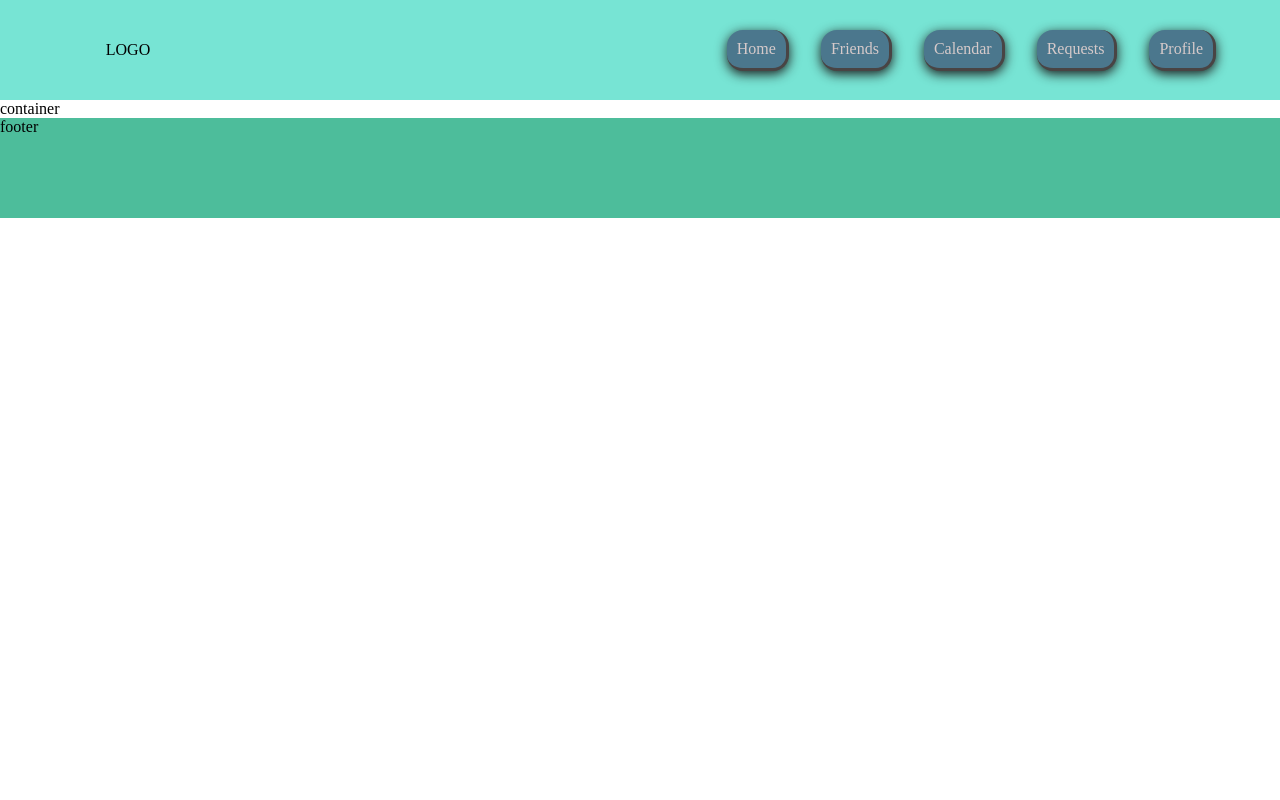
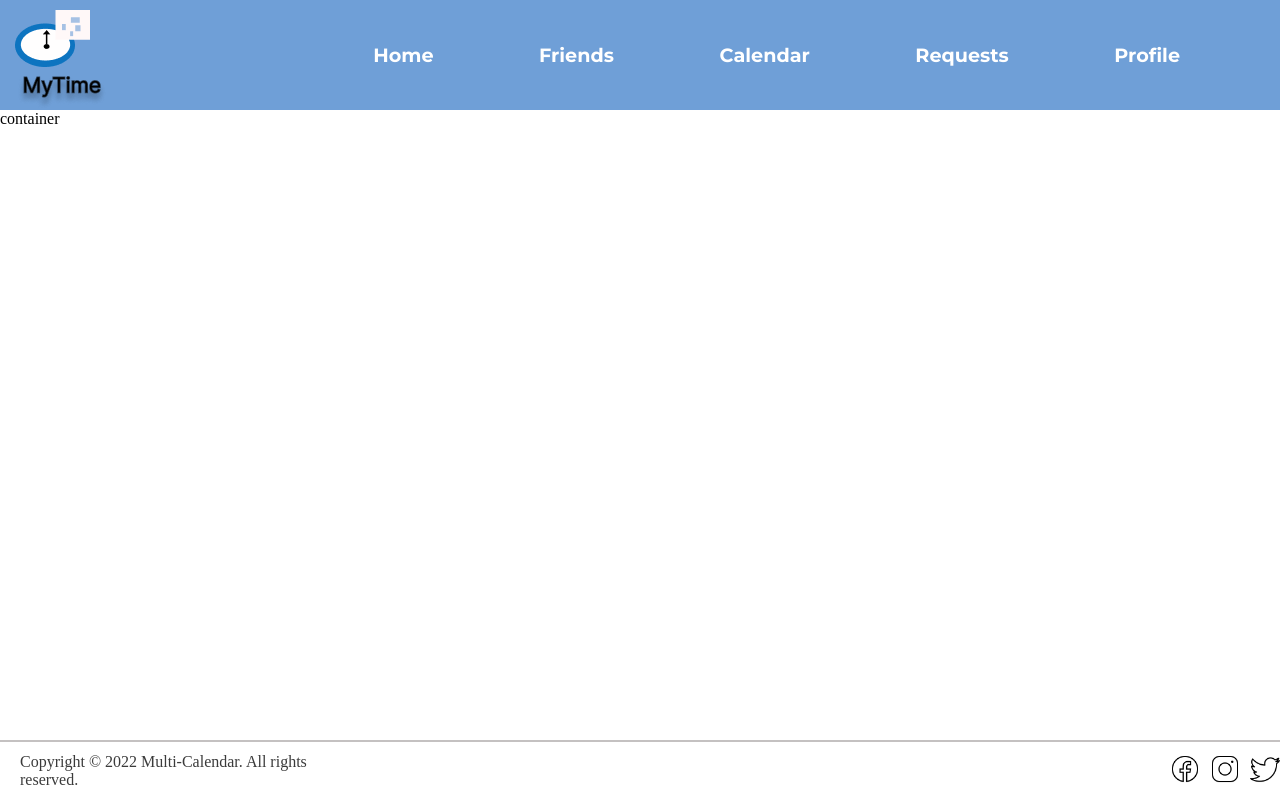
Before and after one commit to madalinavarga/-UNI-TW-Multi-Calendar-Monitor, a plain HTML site: page views/layout2.html in a window 1280 px wide. Drawn offline with Linux system fonts and the light colour scheme.

Commit message:
style on navbar and footer

```diff
--- a/public/layout.css
+++ b/public/layout.css
@@ -1,31 +1,97 @@
 /* GENERAL hdgvwbweib*/
+
+@font-face {
+  font-family: myFirstFont;
+  src: url("../fonts/montserrat.ttf");
+}
 
 * {
   text-decoration: none;
   box-sizing: border-box;
   margin: 0;
-    list-style-type: none;
+  padding: 0;
 }
 
-.center {
+body {
+  height: 100vh;
+  width: 100vw;
+}
+
+/*NAV BAR*/
+
+.navbar {
+  background-color: #6f9fd7;
   display: flex;
-    justify-content: center;
+  align-items: center;
+  justify-content: space-between;
+  font-family: myFirstFont;
+  font-weight: bold;
+  font-size: larger;
+}
+
+.navbar img {
+  margin-left: 15px;
+  margin-top: 10px;
+}
+
+.navbar-items {
+  margin-right: 100px;
+  color: rgb(255, 255, 255);
+  position: relative;
+}
+
+.navbar-items::after {
+  content: "";
+  position: absolute;
+  left: 0;
+  bottom: 0;
+  width: 100%;
+  height: 2px;
+  background-color: #ffffff;
+
+  transform: scaleX(0);
+  transform-origin: right;
+  transition: transform 250ms ease-in;
+}
+
+.navbar-items:hover::after {
+  transform: scaleX(1);
+  transform-origin: left;
+}
+
+/*FOOTER*/
+
+.footer {
+  position: absolute;
+  width: 100%;
+  height: 60px;
+  bottom: 0;
+  border-top: 2px solid rgb(196, 193, 193);
+
+  display: flex;
   align-items: center;
 }
 
+.footer p {
+  color: #3b3b3b;
+  margin-left: 20px;
+}
+
+.icons-container {
+  width: 75%;
+  display: flex;
+  justify-content: end;
+}
+
+.icons-container a {
+  margin-left: 10px;
+}
+
+.icons-container img {
+  width: 30px;
+}
 
 /*BUTOANE*/
-
-.btn {
-    border-bottom: 3px solid #494444;
-    border-right: 3px solid #494444;
-    box-shadow: 0 3px 12px rgb(27, 26, 26);
-    background-color: #4B778D;
-    padding: 10px;
-    border-radius: 16px;
-    color: rgb(214, 202, 202);
-    cursor: pointer;
-}
 
 .btn-danger {
   background-color: #d81010;
@@ -48,54 +114,8 @@
   color: rgb(29, 26, 26);
 }
 
-.btn:hover {
-    background-color: #665b5b;
-}
-
 .avatar {
   height: 7rem;
   width: 7rem;
   border-radius: 50%;
 }
-
-body {
-    display: grid;
-    grid-template-rows: 100px 1fr 100px;
-}
-
-
-/*NAV BAR*/
-
-.nav-bar {
-    background-color: #77E4D4;
-    display: grid;
-    grid-template-columns: 2fr 8fr;
-}
-
-.nav-items {
-    display: flex;
-    flex-wrap: wrap;
-    align-items: center;
-    justify-content: flex-end;
-    align-content: center;
-    column-gap: 2rem;
-    margin-right: 4rem;
-}
-
-.nav-items li a {
-    color: rgb(214, 202, 202);
-}
-
-.logo {
-    display: flex;
-    align-items: center;
-    justify-content: center;
-}
-
-
-/*FOOTER*/
-
-.footer {
-    background-color: #4dbd9b;
-    width: 100%;
-}
--- a/views/layout2.html
+++ b/views/layout2.html
@@ -1,33 +1,40 @@
 <!DOCTYPE html>
 <html lang="en">
-
   <head>
-    <meta charset="UTF-8">
-    <meta http-equiv="X-UA-Compatible" content="IE=edge">
-    <meta name="viewport" content="width=device-width, initial-scale=1.0">
-    <link rel="stylesheet" href="../public/layout.css">
+    <meta charset="UTF-8" />
+    <meta http-equiv="X-UA-Compatible" content="IE=edge" />
+    <meta name="viewport" content="width=device-width, initial-scale=1.0" />
+    <link rel="stylesheet" href="../public/layout.css" />
     <title>NumeAplicatie</title>
   </head>
 
   <body>
-    <div class="nav-bar">
-        <div class="logo">LOGO</div>
-        <div class="nav-items">
-            <li class="btn"><a href="#">Home</a></li>
-            <li class="btn"><a href="#">Friends</a></li>
-            <li class="btn"><a href="#">Calendar</a></li>
-            <li class="btn"><a href="#">Requests</a></li>
-            <li class="btn"><a href="#">Profile</a></li>
+    <div class="navbar">
+      <img src="../images/logo.png" alt="Menu logo" />
+      <div class="navbar-items-container">
+        <a class="navbar-items" href="#">Home</a>
+        <a class="navbar-items" href="#">Friends</a>
+        <a class="navbar-items" href="#">Calendar</a>
+        <a class="navbar-items" href="#">Requests</a>
+        <a class="navbar-items" href="#">Profile</a>
       </div>
-
     </div>
     <div class="container">
       <p>container</p>
     </div>
     <div class="footer">
-        <p>footer</p>
+      <p>Copyright &copy 2022 Multi-Calendar. All rights reserved.</p>
+      <div class="icons-container">
+        <a href="https://www.google.com/">
+          <img src="../images/facebook-icon.png" alt="facebook-icon" />
+        </a>
+        <a href="https://www.google.com/">
+          <img src="../images/instagram-icon.png" alt="instagram-icon" />
+        </a>
+        <a href="https://www.google.com/">
+          <img src="../images/twitter-icon.png" alt="instagram-icon" />
+        </a>
       </div>
-
+    </div>
   </body>
-
 </html>
```
Also changed, not shown: views/layout1.html (+22 -15 lines), fonts/montserrat.ttf (added), images/facebook-icon.png (added), images/instagram-icon.png (added), images/logo.png (added), images/twitter-icon.png (added). Lines whose indentation alone changed are shown as unchanged.
